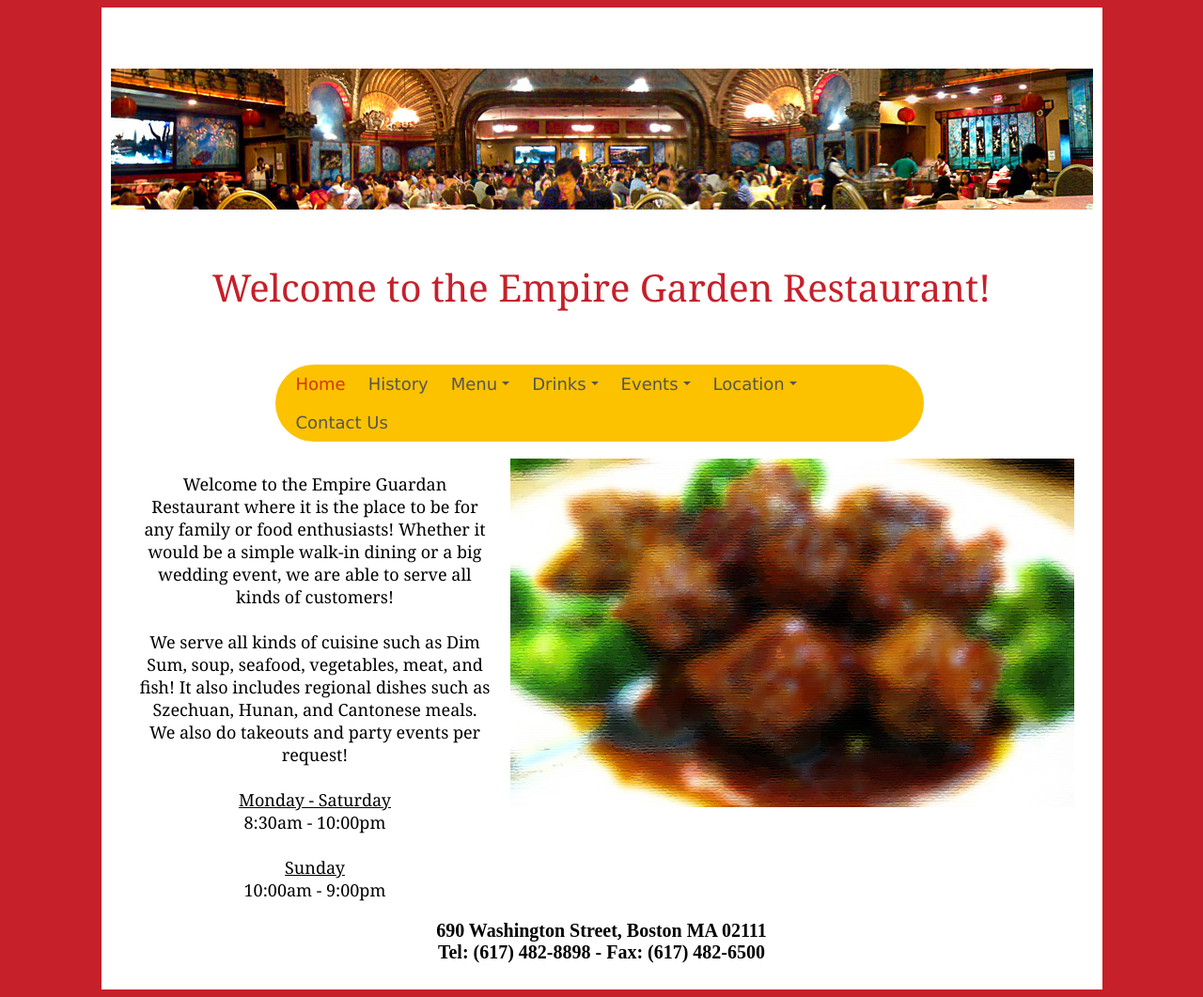
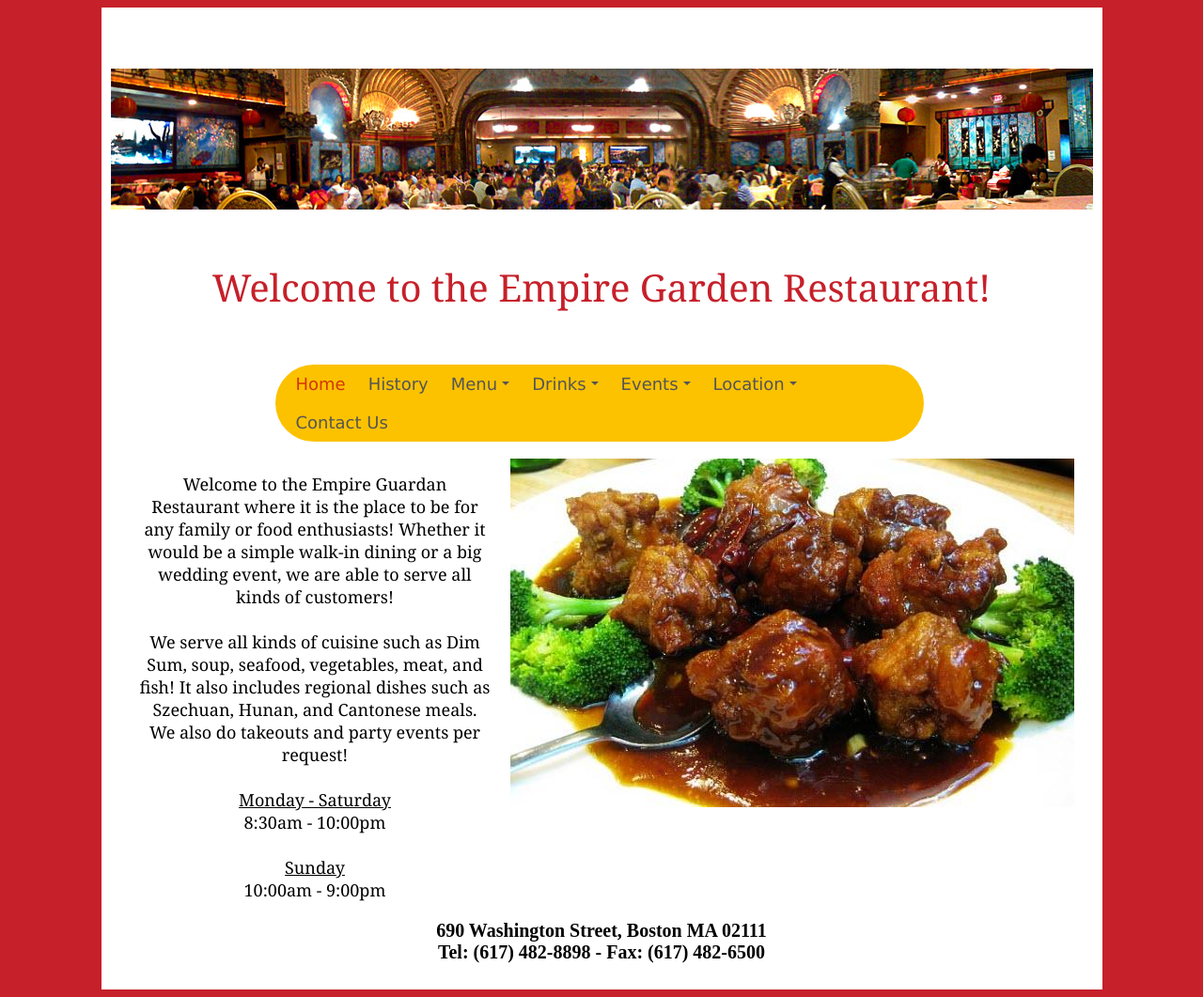
Before and after one commit to jasitu/jasitu.github.io, a Jekyll site: the page proj/home.html, which Jekyll copies as it is, in a window 1280 px wide. Shown: the whole page at 94% size. Built offline with Jekyll 4.4.1, drawn with Linux system fonts in a browser that asks for light colours; nearby versions of some CDN libraries; library files that are not in the unit come from our copies.

Commit message:
change chicken image

```diff
--- a/proj/home.html
+++ b/proj/home.html
@@ -82,7 +82,7 @@
 <!--navigation end-->
 <br>
 <div id="gallery">
-<img src="images/chicken.jpg" alt="chicken" height="371" width="600" style="float: right; margin-right: 20px">
+<img src="images/chicken_h.jpg" alt="chicken" height="371" width="600" style="float: right; margin-right: 20px">
 </div>
 
 <div id="homebody"><p>
```
